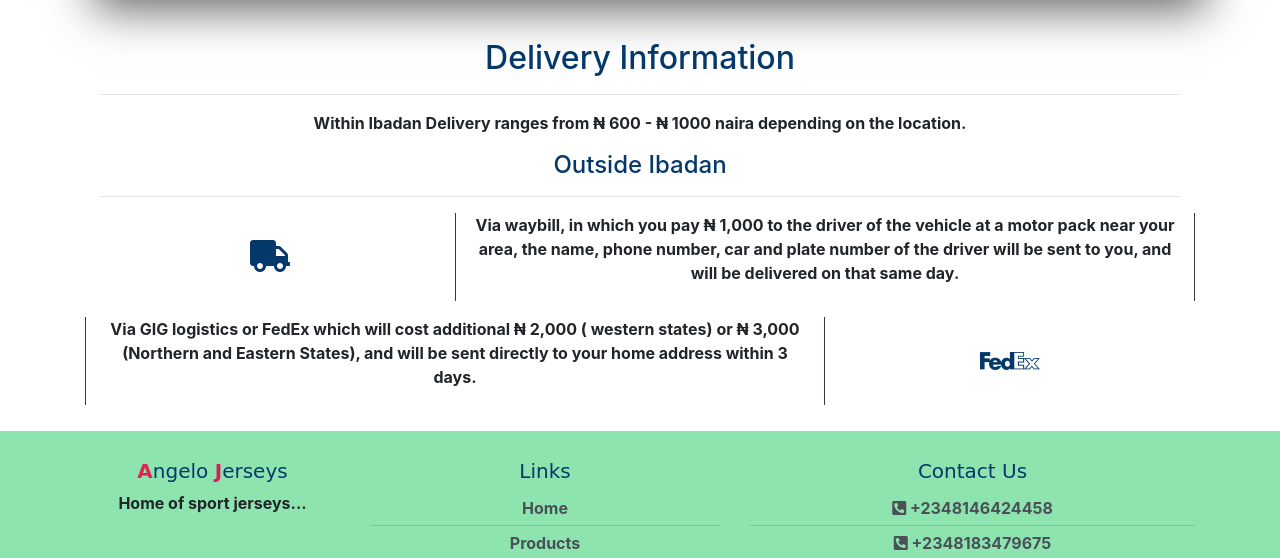
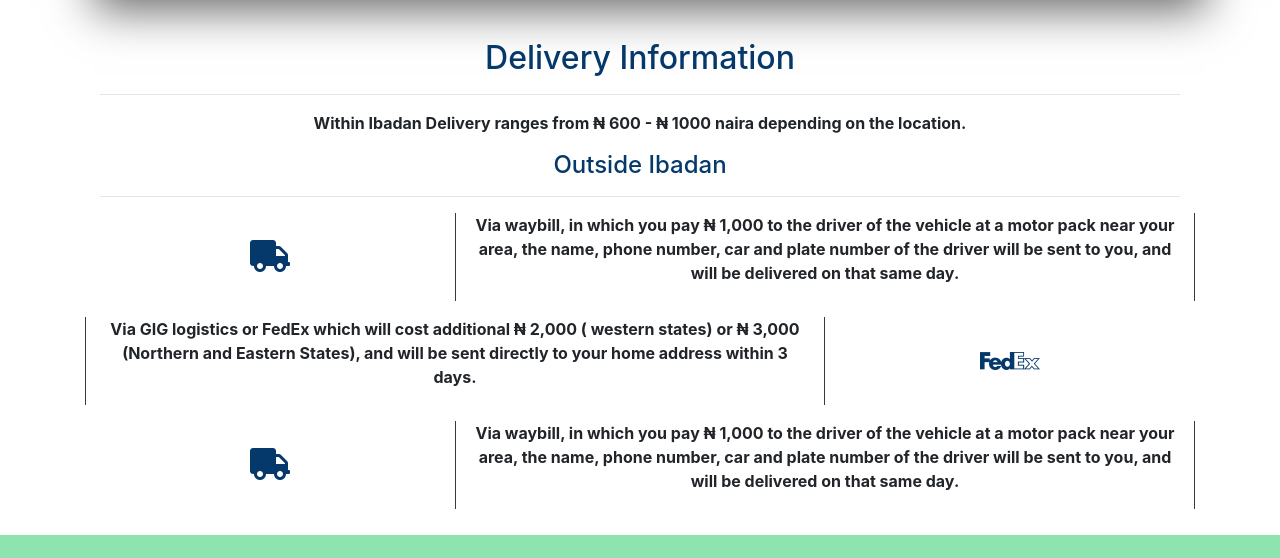
Before and after one commit to JUGG097/Angelo-Jersey, a website: page index.html in a window 1280 px wide. Shown: the part 3210-3768 px from the top of the page. Drawn offline with nearby package versions, Linux system fonts and the light colour scheme; a web font is replaced by a local one.

Commit message:
Modified Delivery Info

```diff
--- a/index.html
+++ b/index.html
@@ -365,6 +365,16 @@
                         <i class="fab fa-fedex fa-3x" style="color: #05386b;"></i>
                     </div>
                 </div>
+
+                <div class="row mt-3">
+                    <div class="col-12 col-sm-4 align-self-center">
+                        <i class="fas fa-truck fa-2x" style="color: #05386b;"></i>
+                    </div>
+
+                    <div class="col-12 col-sm-8 border-right border-left border-dark">
+                        <p class="font-weight-bold">Via waybill, in which you pay &#8358; 1,000 to the driver of the vehicle at a motor pack near your area, the name, phone number, car and plate number of the driver will be sent to you, and will be delivered on that same day.</p>
+                    </div>
+                </div>
             </div>
         </div>
 
```
